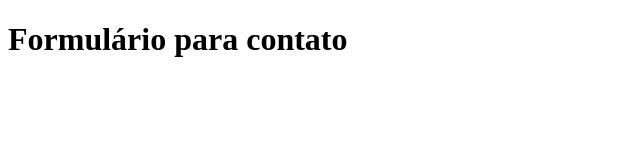
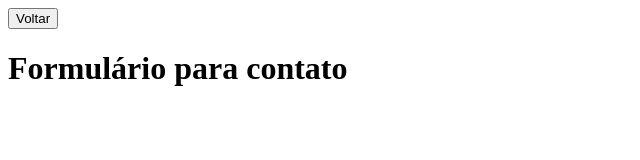
Before and after one commit to japonesmatdor/2-DS---logica, a plain HTML site: page zzz/paginas/contato.html in a window 1280 px wide. Shown: the whole page, without its empty margins (0-640 px from the left). Drawn offline with Linux system fonts and the light colour scheme.

Commit message:
Update contato.html

```diff
--- a/zzz/paginas/contato.html
+++ b/zzz/paginas/contato.html
@@ -6,7 +6,8 @@
     <title>contatos</title>
 </head>
 <body>
-    <h1>Formulário para contato</h1>
+    <button onclick="window.history.back()">Voltar</button>
+   <h1>Formulário para contato</h1>
 
 </body>
 </html>
```
